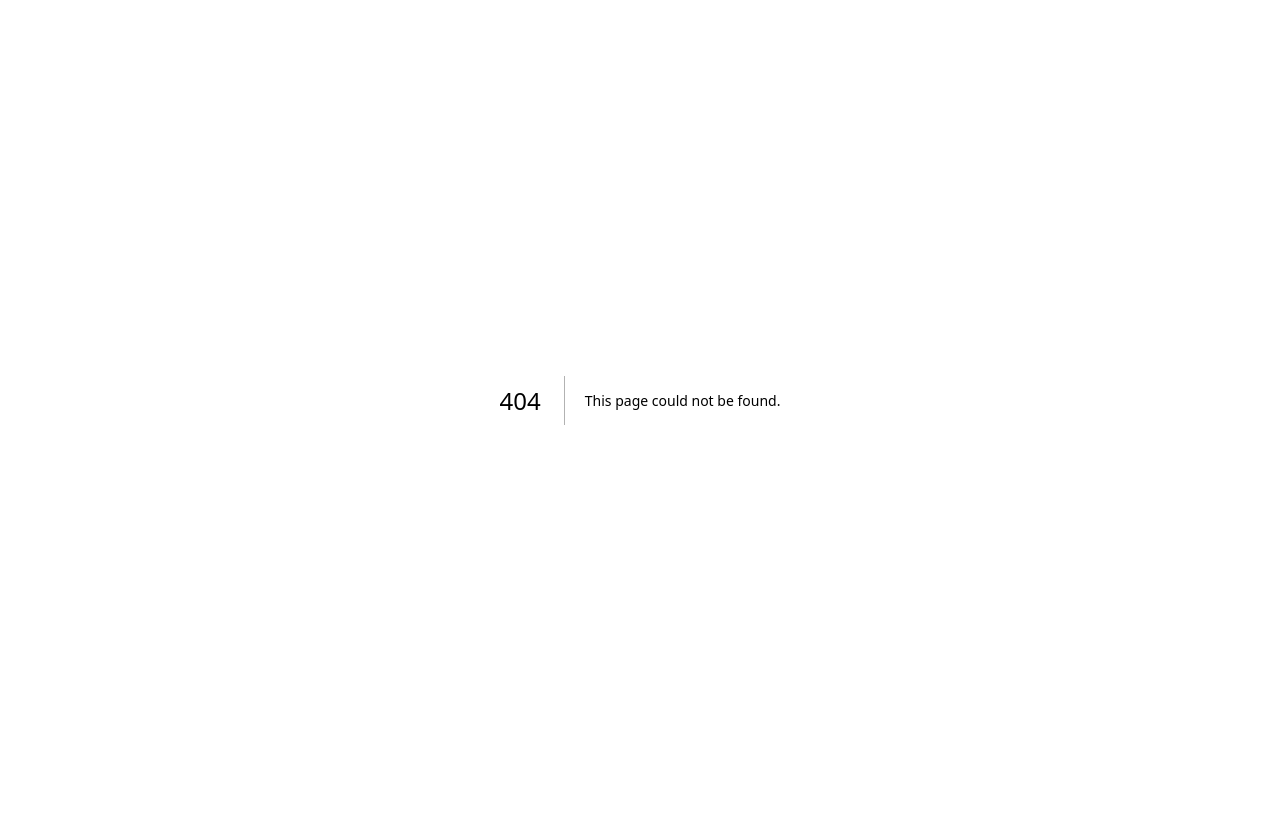
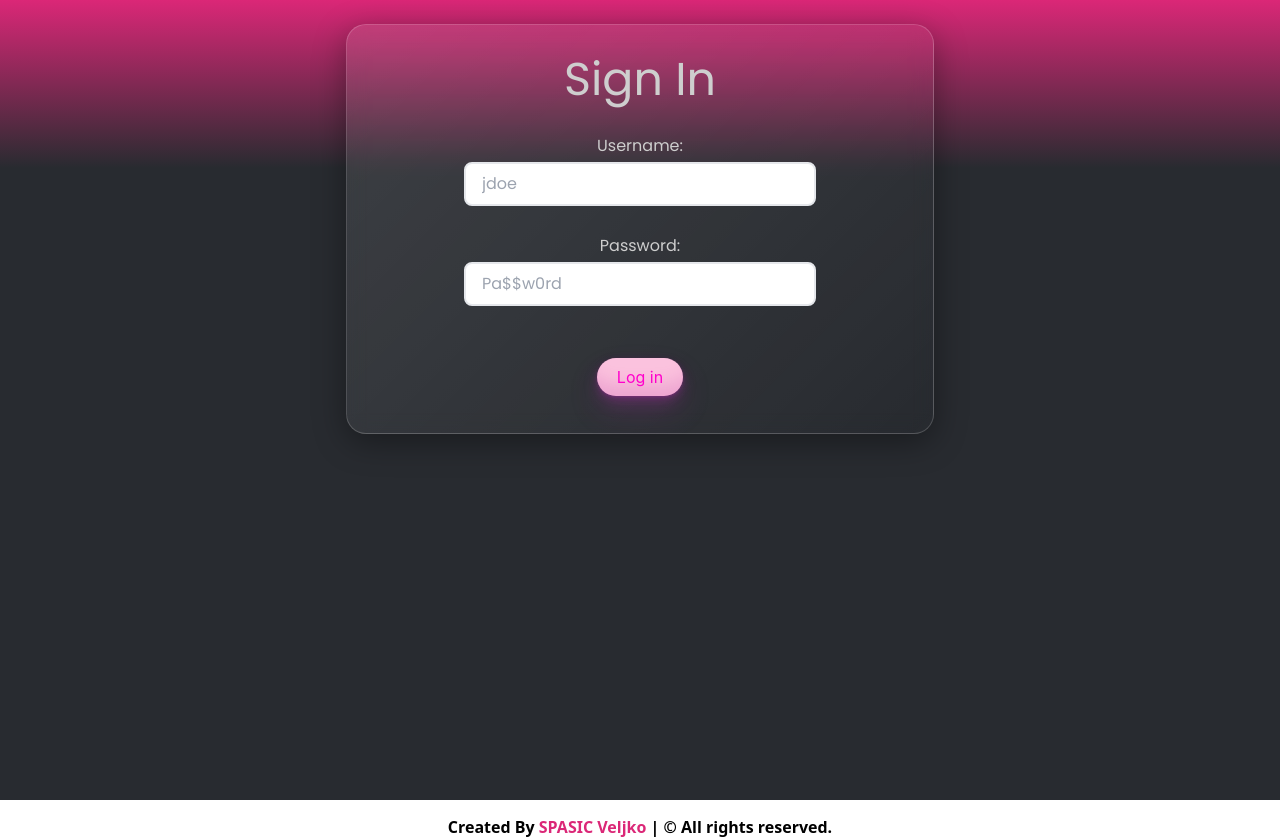
Before and after one commit to TheVSDev/muzify, a Next.js app: page /sign-in in a window 1280 px wide. Before the commit this address had no page. Before the commit the page ends 800 px from the top, so only its background shows below. Built offline with nearby package versions, Linux system fonts and the light colour scheme.

Commit message:
done: sign-in and sign-up

```diff
--- a/src/pages/index.jsx
+++ b/src/pages/index.jsx
@@ -21,6 +21,10 @@ export default function Welcome() {
                     <p className={styles.paragraphe}>Muzify is an online music player.</p>
                     <br />
                     <Link href="/home-page"><Button btnLabel="Listen to some music" /></Link>
+                    <br />
+                    <br />
+                    <Link href="/sign-in"><Button btnLabel="Sign In" /></Link>
+                    <Link href="/sign-up"><Button btnLabel="Sign Up" /></Link>
                 </div>
             </Main>
 
--- /dev/null
+++ b/src/pages/sign-in.jsx
@@ -0,0 +1,82 @@
+// Imports
+import Head from "next/head"
+import * as yup from "yup"
+// import { useRouter } from "next/router"
+// import { useContext } from "react"
+
+// import AppContext from "@/web/components/AppContext"
+import Button from "@/web/components/Button.jsx"
+import Main from "@/web/components/Main"
+import Form from "@/web/components/Form"
+import FormField from "@/web/components/FormField"
+import Footer from "@/web/components/Footer"
+
+// Form attributes
+const initialValues = {
+  username: "",
+  password: "",
+}
+
+const validationSchema = yup.object().shape({
+  username: yup.string().required("Username is required").label("Username"),
+  password: yup.string().min(8).required("Password is required").label("Password"),
+})
+
+// SignIn function
+const SignIn = () => {
+  // const router = useRouter()
+  // const {
+  //   actions: { signIn },
+  // } = useContext(AppContext)
+
+  // Function to be executed when the form is submitted
+/*  const handleSubmit = async (values) => {
+    const { username, password } = values
+    const [err] = await signIn(username, password)
+
+    if (!err) {
+      router.push("/scan-page")
+    }
+  }*/
+
+  return (
+    <>
+      <Head>
+          <meta name="viewport" content="width=device-width, initial-scale=1" />
+          <link rel="icon" href="/favicon.svg" />
+          <title>Net Mapper</title>
+      </Head>
+      <Main>
+        <br />
+        <Form
+          title="Sign In"
+          initialValues={initialValues}
+          validationSchema={validationSchema}
+          // onSubmit={handleSubmit}
+        >
+          <label>Username:</label>
+          <FormField
+            name="username"
+            type="text"
+            placeholder="jdoe"
+            label="Username"
+          />
+          <br />
+          <label>Password:</label>
+          <FormField
+            name="password"
+            type="password"
+            placeholder="Pa$$w0rd"
+            label="Password"
+          />
+          <br />
+          <br />
+          <Button btnLabel="Log in" />
+        </Form>
+      </Main>
+      <Footer />
+    </>
+  )
+}
+
+export default SignIn
--- /dev/null
+++ b/src/pages/sign-up.jsx
@@ -0,0 +1,99 @@
+// Imports
+import Head from "next/head"
+import * as yup from "yup"
+import { useRouter } from "next/router.js"
+
+import Main from "@/web/components/Main"
+import Footer from "@/web/components/Footer"
+import Form from "@/web/components/Form.jsx"
+import FormField from "@/web/components/FormField.jsx"
+import Button from "@/web/components/Button.jsx"
+import api from "@/web/services/api.js"
+
+// Form attributes
+const initialValues = {
+  username: "",
+  email: "",
+  password: "",
+}
+
+const validationSchema = yup.object().shape({
+  username: yup.string().min(1).required("Username is required").label("Name"),
+  email: yup.string().email().required("E-mail is required").label("E-mail"),
+  password: yup
+  .string()
+  .min(8)
+  .matches(/^.*(?=.*[0-9]+).*$/, "Password must contain a number")
+  .matches(
+    /^.*(?=.*\p{Ll}+).*$/u,
+    "Password must contain a lower case letter"
+  )
+  .matches(
+    /^.*(?=.*\p{Lu}+).*$/u,
+    "Password must contain a upper case letter"
+  )
+  .matches(
+    /^.*(?=.*[^0-9\p{L}]+).*$/u,
+    "Password must contain a special character"
+  )
+  .required("Password is required")
+  .label("Password"),
+})
+
+// SignUp function
+const SignUp = () => {
+  const router = useRouter()
+  const handleSubmit = async (values) => {
+    try {
+      await api.post("/sign-up", values)
+
+      router.push("/sign-in")
+    } catch (err) {
+      //
+    }
+  }
+
+  return (
+    <>
+      <Head>
+          <meta name="viewport" content="width=device-width, initial-scale=1" />
+          <link rel="icon" href="/favicon.svg" />
+          <title>Net Mapper</title>
+      </Head>
+      <Main>
+        <br />
+        <Form
+          title="Sign Up"
+          initialValues={initialValues}
+          validationSchema={validationSchema}
+          onSubmit={handleSubmit}
+        >
+          <label>Username:</label>
+          <FormField name="username" placeholder="jdoe" label="Username" />
+          <br />
+          <label>E-mail:</label>
+          <FormField
+            name="email"
+            type="email"
+            placeholder="johndoe@omail.com"
+            label="E-mail"
+          />
+          <br />
+          <label>Password:</label>
+          <FormField
+            name="password"
+            type="password"
+            placeholder="Pa$$w0rd"
+            label="Password"
+          />
+          <br />
+          <br />
+          <Button btnLabel="Create account" />
+        </Form>
+      </Main>
+      <Footer />
+    </>
+  )
+}
+
+export default SignUp
--- /dev/null
+++ b/src/web/components/Form.jsx
@@ -0,0 +1,21 @@
+// import clsx from "clsx"
+import { Formik, Form as FormikForm } from "formik"
+
+import styles from "@/web/styles/Form.module.css"
+
+const Form = (props) => {
+  const { children, title, ...otherProps } = props
+
+  return (
+    <Formik {...otherProps}>
+      <FormikForm
+        noValidate
+        className={styles.formContainer}
+      >
+        <h2 className={styles.title}>{title}</h2>
+        {children}
+      </FormikForm>
+    </Formik>
+  )
+}
+export default Form
--- /dev/null
+++ b/src/web/components/FormField.jsx
@@ -0,0 +1,31 @@
+import clsx from "clsx"
+import { Field } from "formik"
+
+const FormField = (props) => {
+  const { as: Component = "input", name, ...otherProps } = props
+
+  return (
+    <Field name={name}>
+      {({ field, meta: { error, touched } }) => (
+        <label className="flex flex-col gap-2">
+          <Component
+            {...field}
+            {...otherProps}
+            className={clsx(
+              "border-2 px-4 py-2 rounded-lg my-1 text-slate-950 focus:outline-1 outline-gray-100",
+              {
+                "focus:border-green-600": !error || !touched,
+                "border-red-600": error && touched,
+              },
+            )}
+          />
+          {error && touched && (
+            <span className="text-sm font-medium text-red-500 mb-2">{error}</span>
+          )}
+        </label>
+      )}
+    </Field>
+  )
+}
+
+export default FormField
--- /dev/null
+++ b/src/web/services/api.js
@@ -0,0 +1,32 @@
+// Imports
+import axios from "axios"
+import deepmerge from "deepmerge"
+import config from "@/web/config.js"
+
+const call =
+  (method) =>
+  (path, data = null, options = {}) => {
+    const jwt = localStorage.getItem(config.session.localStorageKey)
+
+    options.headers = deepmerge(
+      options.headers,
+      jwt ? { authorization: jwt } : {}
+    )
+
+    const opts = {
+      baseURL: config.api.baseURL,
+      ...options,
+    }
+
+    return axios[method](path, method === "get" ? opts : data, opts)
+  }
+
+  // CRUD
+const api = {
+  post: call("post"), // Create
+  get: call("get"), // Read
+  patch: call("patch"), // Update
+  delete: call("delete"), // Delete
+}
+
+export default api
--- /dev/null
+++ b/src/web/styles/Form.module.css
@@ -0,0 +1,45 @@
+.formContainer {
+    padding: 0 117px 37px 117px;
+    text-align: center;
+
+    /* Glass effect */
+    background: linear-gradient(135deg, rgba(255, 255, 255, 0.1), rgba(255, 255, 255, 0));
+    backdrop-filter: blur(10px);
+    -webkit-backdrop-filter: blur(10px);
+    border-radius: 20px;
+    border:1px solid rgba(255, 255, 255, 0.18);
+    box-shadow: 0 8px 32px 0 rgba(0, 0, 0, 0.37);
+}
+
+.formField {
+    padding: 8px 19px;
+    margin: 8px 0;
+    border: 3px solid #ccc;
+    border-radius: 8px;
+    -webkit-transition: 0.5s;
+    transition: 0.5s;
+    outline: none;
+    width: 100%;
+    height: 39px;
+}
+
+.formField:focus {
+    border: 3px solid #555;
+}
+
+.title {
+    text-align: center;
+    font-size: 46px;
+    padding: 20px;
+}
+
+.radio {
+    accent-color: #00ff44;
+    margin: 0 8px 0 60px;
+    width: 20px;
+    height: 20px;
+}
+
+.radioLabel {
+    font-size: 20px;
+}
--- a/tailwind.config.js
+++ b/tailwind.config.js
@@ -2,7 +2,7 @@
 module.exports = {
   content: [
     './src/pages/**/*.{js,ts,jsx,tsx,mdx}',
-    './src/components/**/*.{js,ts,jsx,tsx,mdx}',
+    './src/web/components/**/*.{js,ts,jsx,tsx,mdx}',
     './src/app/**/*.{js,ts,jsx,tsx,mdx}',
   ],
   theme: {
```
Also changed, not shown: package.json (+6 -1 lines), src/web/config.js (added, +10 -0 lines), 1 other file (tests, documents, lock files or other folders).
